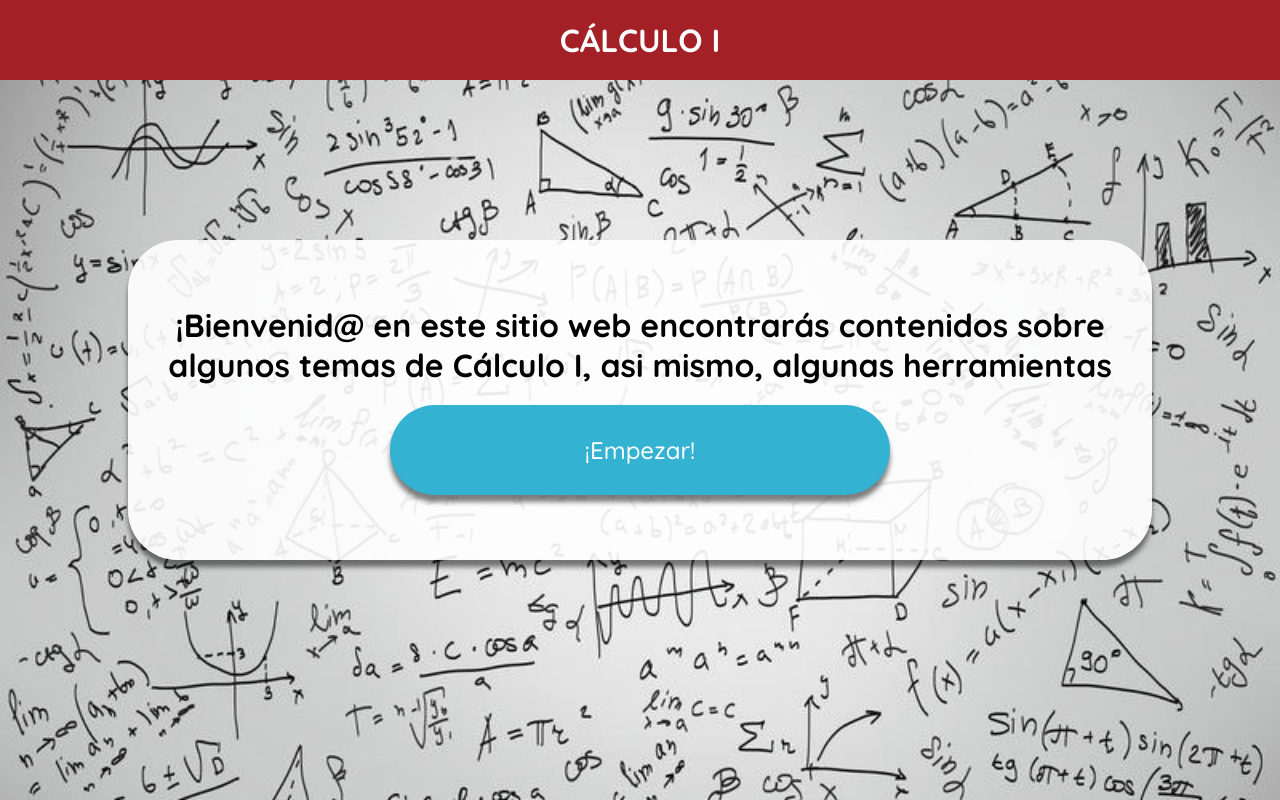
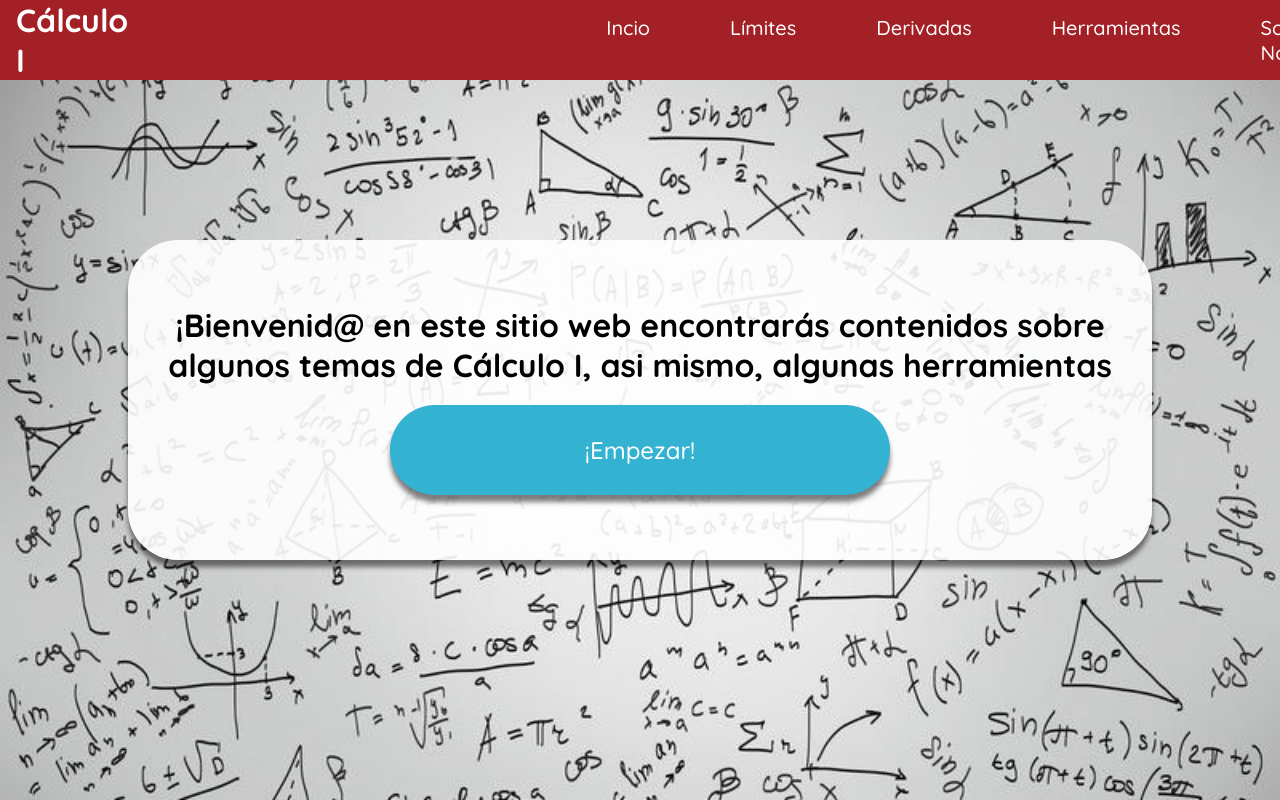
Before and after one commit to MarioRamirez-Dev/ProyectoFinal_calculoI, a plain HTML site: page index.html in a window 1280 px wide. Drawn offline with Linux system fonts and the light colour scheme.

Commit message:
Creacion de los vinculos que usara el menu

```diff
--- a/assets/css/styles.css
+++ b/assets/css/styles.css
@@ -13,20 +13,33 @@
     margin: 0;
     padding: 0;
     font-family: 'Quicksand';
+    user-select: none;
 }
 
 a{
-    color: black;
+    color: #fff;
     text-decoration: none;
     cursor: pointer;
 }
-
+ul {
+    display: flex;
+    margin-left: 10vw;
+}
+ul li{
+    display: flex;
+    padding: 0px 10px 0px 70px;
+    font-size: 2.5vh;
+}
+.menu h1{
+    margin-left: 2vh;
+    margin-right: 35vh;
+}
 .menu{
     display: flex;
     position: fixed;
     top: 0;
     align-items: center;
-    justify-content: center;
+    /* justify-content: center; */
     width: 100%;
     height: 10%;
     color: white;
@@ -55,7 +68,6 @@ a{
     padding: 0 2% 0 2%;
     text-align: center;
     box-shadow: var(--Sombras);
-    user-select: none;
     position: relative;
 }
 
--- a/index.html
+++ b/index.html
@@ -9,7 +9,14 @@
 </head>
 <body>
     <div class="menu">
-        <h1>CÁLCULO I</h1>
+        <h1>Cálculo I</h1>
+        <ul>
+            <li><a href="#">Incio</a></li>
+            <li><a href="#">Límites</a></li>
+            <li><a href="#">Derivadas</a></li>
+            <li><a href="#">Herramientas</a></li>
+            <li><a href="#">Sobre Nosotros</a></li>
+        </ul>
     </div>
 
     <div class="contenidoPrincipal">
```
